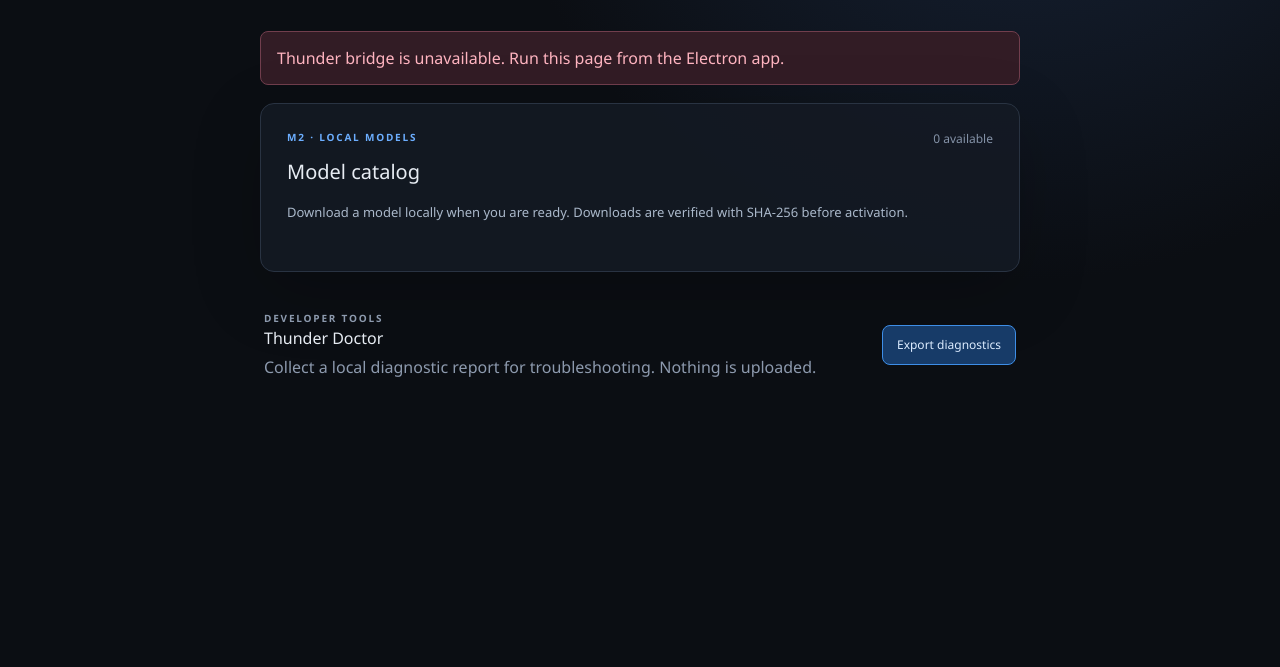
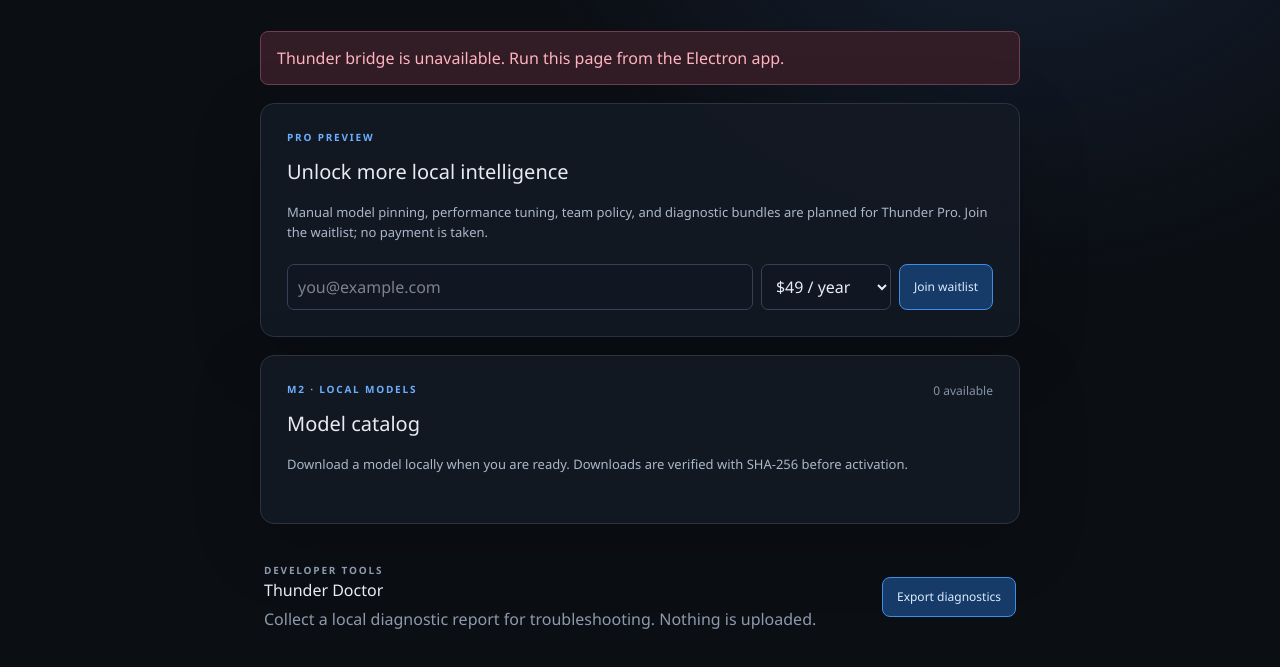
Before and after one commit to aresiddharthareddy/Thunder, a React app: page / in a window 1280 px wide. Shown: the part 263-930 px from the top of the page. Before the commit the page ends 800 px from the top, so only its background shows below. Built offline with nearby package versions, Linux system fonts and the light colour scheme.

Commit message:
Add Pro preview and waitlist UI

```diff
--- a/src/renderer/index.css
+++ b/src/renderer/index.css
@@ -46,6 +46,11 @@ button:disabled { cursor: wait; opacity: .6; }
 .error { border: 1px solid #713e4d; color: #ffb4c0; background: #321c25; padding: 14px 16px; border-radius: 8px; }
 .saved { color: #55d39b; font-size: 12px; }
 .model-card { margin-top: 18px; }
+.pro-card { margin-top: 18px; }
+.waitlist-form { display: flex; gap: 8px; flex-wrap: wrap; }
+.waitlist-form input, .waitlist-form select { min-width: 0; flex: 1 1 170px; border: 1px solid #344257; border-radius: 7px; background: #111722; color: #e7ecf3; padding: 10px; font: 12px inherit; }
+.waitlist-form select { flex: 0 1 130px; }
+.waitlist-form .error { flex-basis: 100%; font-size: 11px; }
 .model-count { color: #8492a7; font-size: 12px; }
 .model-list { display: grid; gap: 10px; }
 .model-row { display: flex; align-items: center; justify-content: space-between; gap: 16px; border-top: 1px solid #293342; padding-top: 14px; }
--- a/src/renderer/main.tsx
+++ b/src/renderer/main.tsx
@@ -2,7 +2,7 @@ import { StrictMode, useEffect, useState } from "react";
 import { createRoot } from "react-dom/client";
 import "./index.css";
 import type { DiagnosticReport } from "../shared/diagnostics";
-import type { CatalogModel, DownloadProgress, HardwareProfile } from "../shared/types";
+import type { CatalogModel, DownloadProgress, Entitlement, HardwareProfile } from "../shared/types";
 import { Workspace } from "./workspace/Workspace";
 
 function formatBytes(bytes: number): string {
@@ -32,6 +32,19 @@ function HardwareCard({ hardware }: { hardware: HardwareProfile }): JSX.Element
   );
 }
 
+function ProPreview({ entitlement }: { entitlement: Entitlement | null }): JSX.Element {
+  const [email, setEmail] = useState("");
+  const [plan, setPlan] = useState<"annual" | "monthly" | "team">("annual");
+  const [submitted, setSubmitted] = useState(false);
+  const [error, setError] = useState<string | null>(null);
+  if (entitlement?.tier === "pro") return <section className="card pro-card"><p className="eyebrow">THUNDER PRO</p><h2>Pro features unlocked</h2><p className="reason">Your local license is active until {new Date(entitlement.expiresAt ?? 0).toLocaleDateString()}.</p></section>;
+  async function submit(): Promise<void> {
+    setError(null);
+    try { await window.thunder.waitlist.submit({ email, planInterest: plan }); setSubmitted(true); } catch (reason) { setError(reason instanceof Error ? reason.message : String(reason)); }
+  }
+  return <section className="card pro-card"><p className="eyebrow">PRO PREVIEW</p><h2>Unlock more local intelligence</h2><p className="reason">Manual model pinning, performance tuning, team policy, and diagnostic bundles are planned for Thunder Pro. Join the waitlist; no payment is taken.</p>{submitted ? <p className="saved">You’re on the waitlist. We’ll keep your request local until you choose to share it.</p> : <div className="waitlist-form"><input aria-label="Email" value={email} onChange={(event) => setEmail(event.target.value)} placeholder="you@example.com" type="email" /><select aria-label="Plan" value={plan} onChange={(event) => setPlan(event.target.value as typeof plan)}><option value="annual">$49 / year</option><option value="monthly">$6 / month</option><option value="team">Team</option></select><button type="button" onClick={() => void submit()}>Join waitlist</button>{error && <small className="error">{error}</small>}</div>}</section>;
+}
+
 function App(): JSX.Element {
   const [hardware, setHardware] = useState<HardwareProfile | null>(null);
   const [report, setReport] = useState<DiagnosticReport | null>(null);
@@ -40,6 +53,7 @@ function App(): JSX.Element {
   const [models, setModels] = useState<Array<CatalogModel & { downloaded: boolean }>>([]);
   const [progress, setProgress] = useState<Record<string, DownloadProgress>>({});
   const [workspace, setWorkspace] = useState(false);
+  const [entitlement, setEntitlement] = useState<Entitlement | null>(null);
 
   useEffect(() => {
     if (!window.thunder) {
@@ -50,6 +64,7 @@ function App(): JSX.Element {
       setError(reason instanceof Error ? reason.message : "Hardware scan failed");
     });
     void window.thunder.catalog.list().then(setModels).catch(() => undefined);
+    void window.thunder.entitlement.get().then(setEntitlement).catch(() => setEntitlement(null));
     return window.thunder.catalog.onProgress((update) => setProgress((current) => ({ ...current, [update.modelId]: update })));
   }, []);
 
@@ -88,6 +103,7 @@ function App(): JSX.Element {
         {error && <div className="error">{error}</div>}
         {!hardware && !error && <section className="card scanning">Scanning hardware<span className="pulse">…</span></section>}
         {hardware && <HardwareCard hardware={hardware} />}
+        <ProPreview entitlement={entitlement} />
         <section className="card model-card">
           <div className="card-heading"><div><p className="eyebrow">M2 · LOCAL MODELS</p><h2>Model catalog</h2></div><span className="model-count">{models.length} available</span></div>
           <p className="reason">Download a model locally when you are ready. Downloads are verified with SHA-256 before activation.</p>
```
